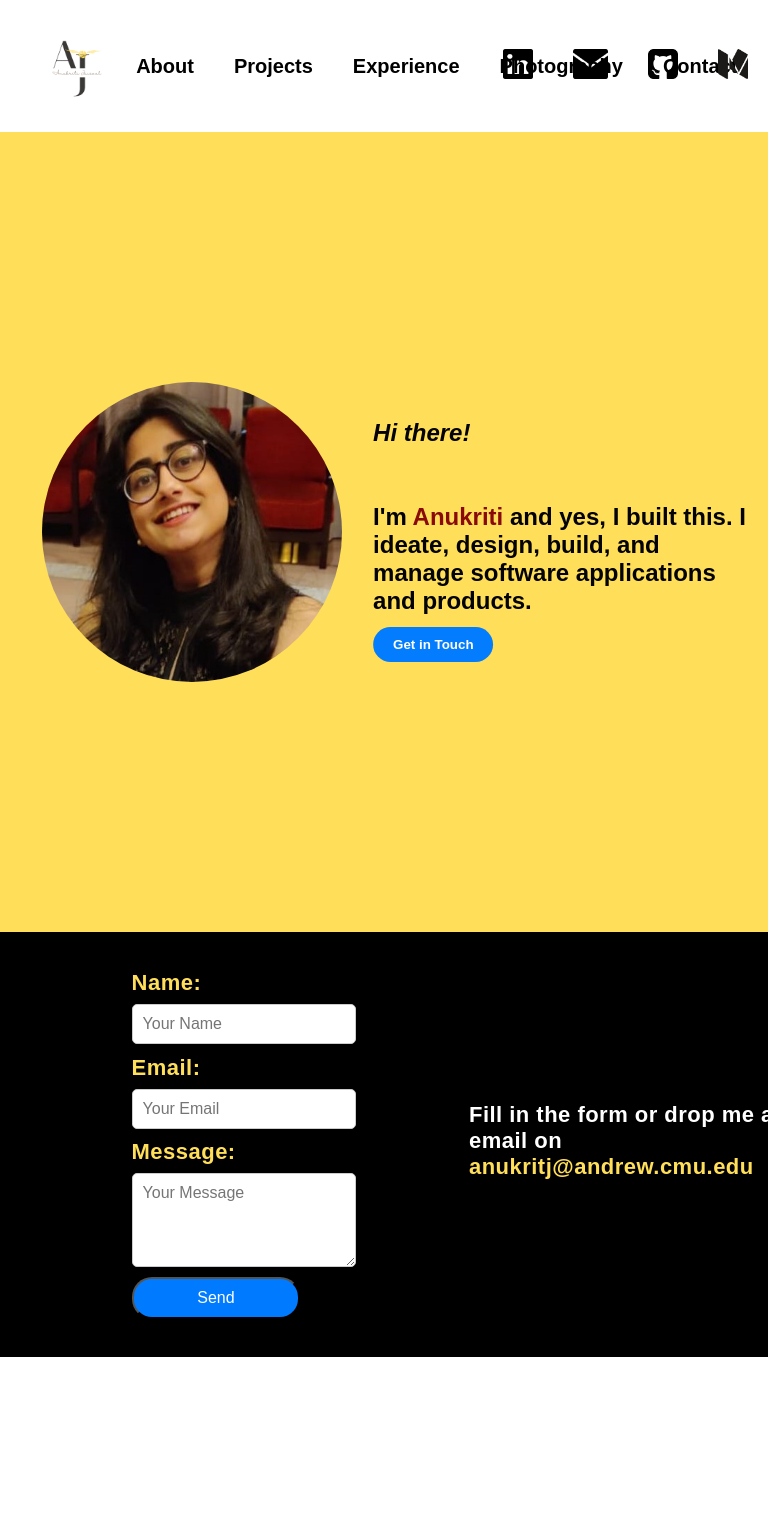
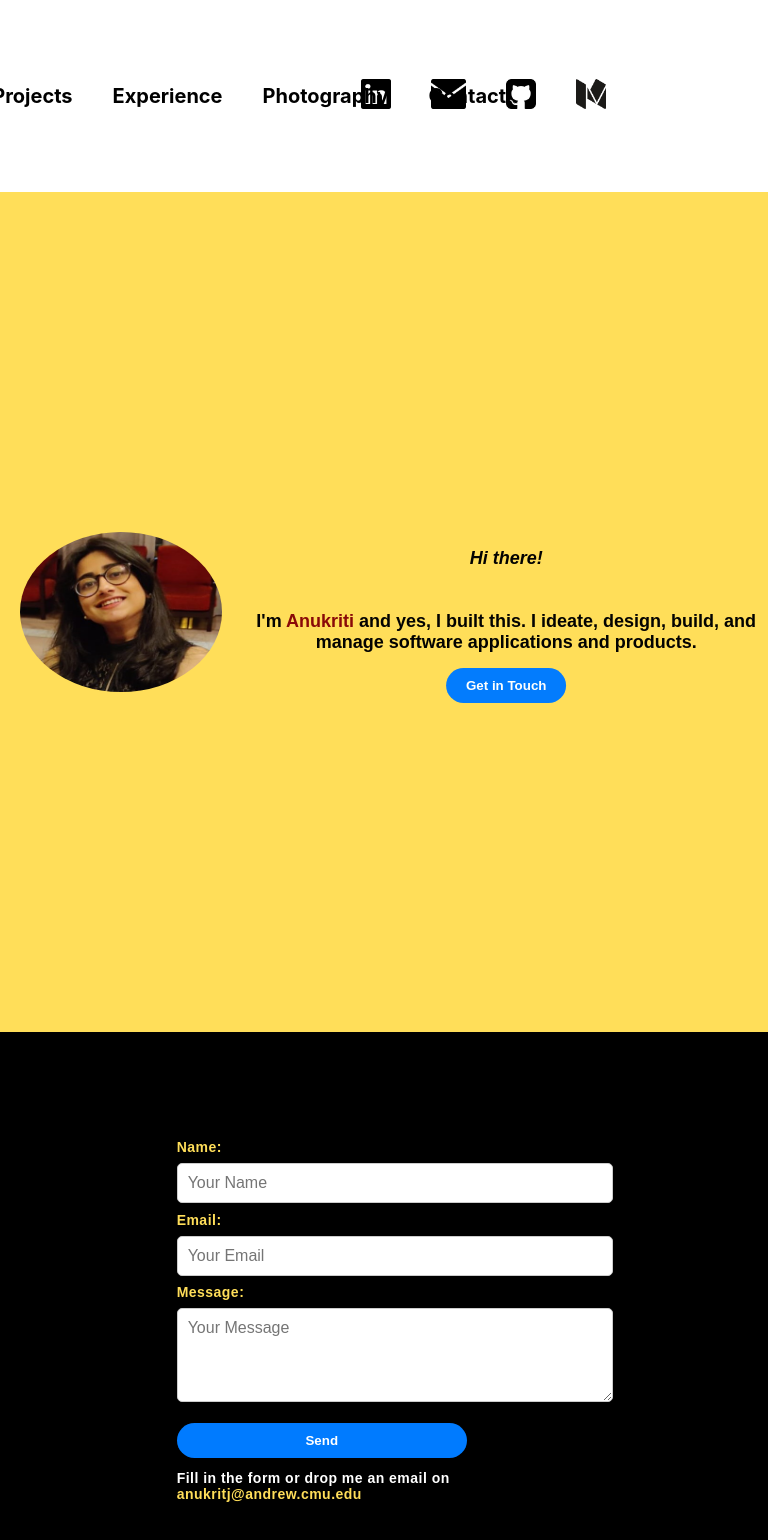
Before and after one commit to WinexWolf/anukritijaiswal.github.io, a React (Create React App) app: page / in a window 768 px wide. Shown: the top 1540 px of the page. Before the commit the page ends 1357 px from the top, so only its background shows below. Built offline with nearby package versions, Linux system fonts and the light colour scheme.

Commit message:
made screens responsive

```diff
--- a/src/comingup.css
+++ b/src/comingup.css
@@ -1,32 +1,32 @@
 /* Coming up Container */
 .coming-up {
-  background-color: #FFDE59; /* Background color */
-  /* Fixed position at the top of the page */
-  width: 100%; /* Full width */
-  height:100vh; /* Ensure it's above other content */
+  background-color: #FFDE59;
+  width: 100%;
+  height: 100vh;
   align-items: center;
   display: flex;
   justify-content: center;
-    position: relative;
+  position: relative;
   overflow: hidden;
-
+  padding: 20px; /* Adjust padding for spacing on small screens */
 }
 
-.img{
-    border-radius: 50%;
-    padding:30px;
+.img {
+  border-radius: 50%;
+  padding: 10px; /* Adjust padding for spacing on small screens */
+  max-width: 100%; /* Ensure the image doesn't exceed its container */
 }
 
-.desc{
-    width: 50vw;
-    font-size: 24px;
-    justify-content: center;
-    font-family:Arial, Helvetica, sans-serif;
-    align-items: start;
+.desc {
+  width: 100%; /* Full width for small screens */
+  font-size: 24px;
+  font-family: Arial, Helvetica, sans-serif;
+  text-align: center; /* Center align text on small screens */
+  margin-top: 20px; /* Add margin for spacing on small screens */
 }
 
 .anukriti-text {
-  color: #880808; /* Change to your desired color */
+  color: #880808;
 }
 
 /* Add initial styles for sliding and fading animation */
@@ -44,17 +44,51 @@
 
 /* Add styles for the "Get in Touch" button */
 .get-in-touch-button {
-  background-color: #007bff; /* Blue background color (adjust as needed) */
-  color: #fff; /* Text color */
-  padding: 10px 20px; /* Padding for the button */
-  border: none; /* Remove button border */
-  border-radius: 20px; /* Rounded corners */
-  cursor: pointer; /* Change cursor to pointer on hover */
-  transition: background-color 0.3s; /* Smooth background color transition */
-  font-family:Arial, Helvetica, sans-serif;
-   margin:3% 0;
-  /* Optional: Style the button on hover */
-  &:hover {
-    background-color: #0056b3; /* Darker blue on hover (adjust as needed) */
+  background-color: #007bff;
+  color: #fff;
+  padding: 10px 20px;
+  border: none;
+  border-radius: 20px;
+  cursor: pointer;
+  transition: background-color 0.3s;
+  font-family: Arial, Helvetica, sans-serif;
+  margin: 3% 0;
+  max-width: 30%;
+}
+
+/* Optional: Style the button on hover */
+.get-in-touch-button:hover {
+  background-color: #0056b3;
+}
+
+/* Media Queries for Responsiveness */
+@media screen and (max-width: 768px) {
+  /* Apply these styles when the screen width is at most 768px (e.g., mobile devices) */
+  .coming-up {
+    padding: 20px; /* Reduce padding for spacing on small screens */
   }
+
+  .img {
+  border-radius: 50%;
+  padding: 0px; /* Adjust padding for spacing on small screens */
+  width: 40%;
+  height: 20%;/* Ensure the image doesn't exceed its container */
 }
+
+  .desc {
+    font-size: 20px; /* Decrease font size on small screens */
+  }
+
+  .get-in-touch-button {
+
+  max-width: 70%;
+}
+
+.desc {
+  font-size: 18px;
+  padding: 30px;
+  font-family: Arial, Helvetica, sans-serif;
+}
+
+
+}
--- a/src/contact.css
+++ b/src/contact.css
@@ -1,39 +1,40 @@
 /* Contact.css */
 .contact-container {
-  width: 100vw;
-  margin: 0 ;
+  width: 100%;
+  margin: 0;
   padding: 5%;
   background-color: #000;
   display: flex;
+  flex-direction: column; /* Stack form vertically on small screens */
+  align-items: center; /* Center form horizontally */
+  justify-content: center; /* Center form vertically */
 }
 
 .contact-form {
   display: flex;
   flex-direction: column;
-  width: 75%;
-  justify-content: center;
+  width: 100%; /* Full width for all screens */
+  max-width: 800px; /* Limit the width on larger screens */
 }
 
 .form-group {
   margin-bottom: 3%;
-flex-direction: column;
-display: flex;
+  display: flex;
+  flex-direction: column;
 }
 
 label {
   font-weight: bold;
   margin-bottom: 8px;
   color: #FFDE59;
-font-size: 22px;
-letter-spacing: 0.03rem;
+  font-size: 22px;
+  letter-spacing: 0.03rem;
   font-family: Arial, Helvetica, sans-serif;
 }
 
-
 .email-text {
-  color: #fff; /* Change to your desired color */
+  color: #fff;
 }
-
 
 input[type="text"],
 input[type="email"],
@@ -43,9 +44,9 @@ textarea {
   border-radius: 5px;
   font-size: 16px;
   transition: border-color 0.3s ease;
-  width: 60%;
+  width: 100%; /* Full width for all screens */
+  max-width: 100%; /* Ensure input fields don't exceed container width */
   font-family: Arial, Helvetica, sans-serif;
-
 }
 
 input[type="text"]:focus,
@@ -61,15 +62,50 @@ textarea {
 .submit-button {
   background-color: #007bff;
   color: #fff;
-width: 50%;
-border-radius: 20px;
+  width: 50%; /* Adjust button width as needed */
+  max-width: 200px; /* Limit button width on larger screens */
+  border-radius: 20px;
   padding: 10px 20px;
   cursor: pointer;
   font-size: 16px;
   font-weight: 500;
   transition: background-color 0.3s ease;
+  align-self: center; /* Center button horizontally */
 }
 
 .submit-button:hover {
   background-color: #0056b3;
 }
+
+/* Media Queries for Responsiveness */
+@media screen and (max-width: 768px) {
+  /* Apply these styles when the screen width is at most 768px (e.g., mobile devices) */
+  .form-group {
+    margin-bottom: 2%; /* Reduce margin for spacing on small screens */
+  }
+
+  label {
+  font-weight: bold;
+  margin-bottom: 8px;
+  color: #FFDE59;
+  font-size: 14px;
+  letter-spacing: 0.03rem;
+  font-family: Arial, Helvetica, sans-serif;
+}
+
+  .contact-container {
+  width: 90%;
+  background-color: #000;
+  display: flex;
+  flex-direction: column; /* Stack form vertically on small screens */
+  align-items: center; /* Center form horizontally */
+  justify-content: center; /* Center form vertically */
+}
+  .contact-form {
+  width: 60%; /* Full width for all screens */
+}
+
+  .submit-button {
+    width: 80%; /* Adjust button width for small screens */
+  }
+}
--- a/src/contact.js
+++ b/src/contact.js
@@ -1,6 +1,7 @@
 // Contact.js
 import React from "react";
 import "./contact.css"; // Import your CSS file for styling
+import "./comingup.css";
 
 function Contact() {
   return (
@@ -40,8 +41,8 @@ function Contact() {
           ></textarea>
         </div>
 
-        <button type="submit" className="submit-button">
-          Send
+        <button className="get-in-touch-button" >
+          <b>Send</b>
         </button>
       </form>
       <form className="contact-form">
--- a/src/navbar.css
+++ b/src/navbar.css
@@ -1,47 +1,61 @@
 /* Navbar Container */
 .navbar {
-  background-color: #fff; /* Background color */
-  padding: 10px 0; /* Padding at the top and bottom */
-  /* Fixed position at the top of the page */
-  width: 100%; /* Full width */
+  background-color: #fff;
+  padding: 10px 0;
+  width: 100%;
   z-index: 1000;
-  height: 10%; /* Ensure it's above other content */
-  align-items: center;/* Center align links horizontally */
-justify-content: left;
-display: flex;
-}
-
-.image{
-    justify-content: right;
-    display: flex; /* Display links in a row */
-    width:50vw;
+  height: auto; /* Change to auto for responsiveness */
+  display: flex;
+  flex-direction: column; /* Change to column for responsiveness on small screens */
+  align-items: center;
+  text-align: center; /* Center align text */
 }
 
 /* Navbar Links */
 .navbar ul {
-  list-style-type: none; /* Remove bullets */
-  display: flex; /* Display links in a row */
-align-items: center;/* Center align links horizontally */
-height: 100%;
-width:50vw;
-
+  list-style-type: none;
+  display: flex;
+  justify-content: center; /* Center links horizontally */
+  align-items: center;
+  width: 100%;
+  padding: 0;
+  margin: 0;
 }
 
 .navbar li {
-  margin: 0 20px; /* Spacing between links */
-  justify-content: center;/* Center align links horizontally */
-font-family:Arial, Helvetica, sans-serif;
+  margin: 10px; /* Add spacing between links */
 }
 
 .navbar a {
-  text-decoration: none; /* Remove underlines */
-  color: #000; /* Text color */
-  font-weight: bold; /* Bold text */
-  font-size: 20px; /* Font size */
-  transition: color 0.3s; /* Smooth color transition on hover */
-
+  text-decoration: none;
+  color: #000;
+  font-weight: bold;
+  font-size: 20px;
+  transition: color 0.3s;
 }
 
 .navbar a:hover {
-  color: #ff5733; /* Hover color */
+  color: #ff5733;
 }
+
+/* Media Queries for Responsiveness */
+@media screen and (min-width: 768px) {
+  /* Apply these styles when the screen width is at least 768px (e.g., tablets and larger) */
+  .navbar {
+    flex-direction: row; /* Revert to row layout */
+    justify-content: space-between; /* Space out the logo and links */
+    align-items: center;
+    width: 30%;
+  }
+
+  .navbar ul {
+    flex-direction: row; /* Display links in a row */
+    padding: 20%;
+  }
+
+  .navbar li {
+    margin: 0 20px; /* Adjust spacing between links */
+    font-size: 12px;
+
+  }
+}
```
